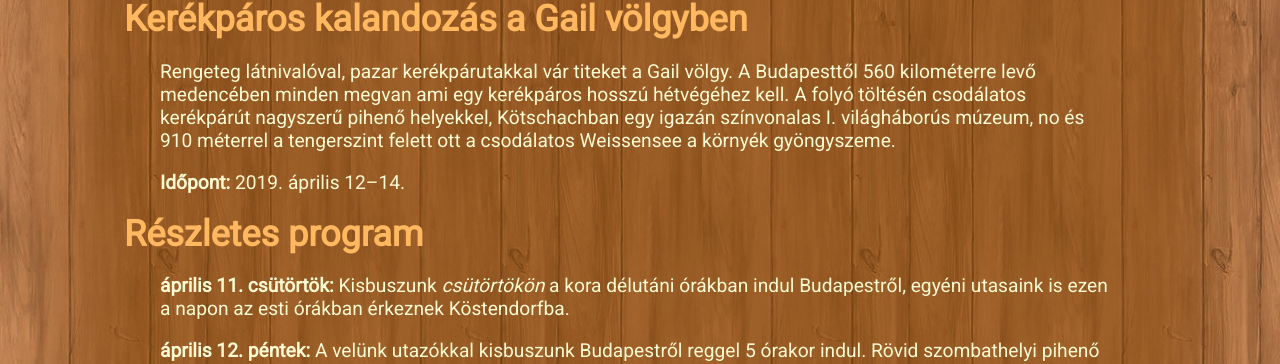
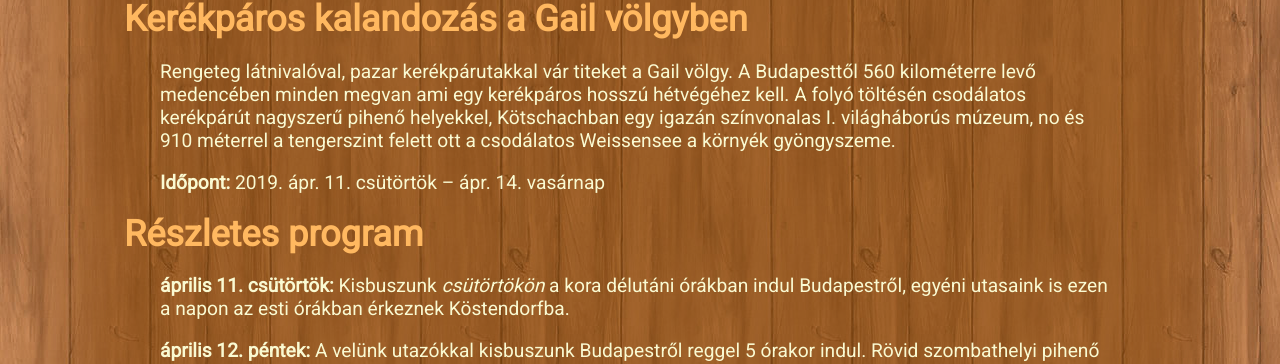
Before and after one commit to popeye-archive/popeye-weblap, a Jekyll site: the page built from _turak/kerekparturak/gail-volgy-2018.md, in a window 1280 px wide. Shown: the part 962-1326 px from the top of the page. Built offline with Jekyll 4.4.1, drawn with Linux system fonts in a browser that asks for light colours.

Commit message:
Elkerülendő a félreértésemet:  Gail idopont: 2019. ápr. 11. csütörtök – ápr. 14. vasárnap

```diff
--- a/_data/kategoriak.yaml
+++ b/_data/kategoriak.yaml
@@ -24,7 +24,7 @@
     nev: Kerékpáros kalandozás a Gail völgyben
     ar: 35.000 - 72.500 Ft
     arOpciok: ''
-    idopont: 2019. április 12–14.
+    idopont: 2019. ápr. 11. csütörtök – ápr. 14. vasárnap
 
   - turaId: szloven-olasz-osztrak
     nev: A Milleniumi vasút nyomvonalán
--- a/_turak/kerekparturak/gail-volgy-2018.md
+++ b/_turak/kerekparturak/gail-volgy-2018.md
@@ -7,7 +7,7 @@ arOpciok: ''
 
 Rengeteg látnivalóval, pazar kerékpárutakkal vár titeket a Gail völgy. A Budapesttől 560 kilométerre levő medencében minden megvan ami egy kerékpáros hosszú hétvégéhez kell. A folyó töltésén csodálatos kerékpárút nagyszerű pihenő helyekkel, Kötschachban egy igazán színvonalas I. világháborús múzeum, no és 910 méterrel a tengerszint felett ott a csodálatos Weissensee a környék gyöngyszeme.
 
-**Időpont:** 2019. április 12–14.
+**Időpont:** 2019. ápr. 11. csütörtök – ápr. 14. vasárnap
 
 
 ## Részletes program
```
